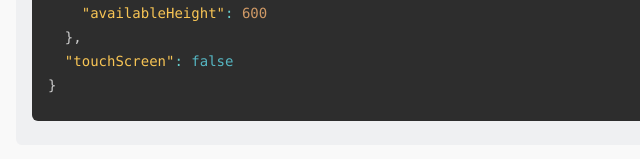
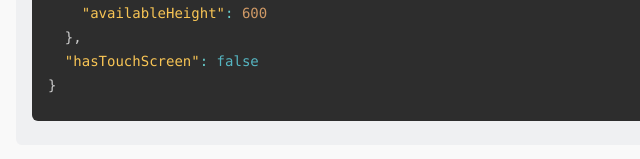
Before and after one commit to igorjohn/anti-clone, a plain HTML site: page user-data.html in a window 1280 px wide. Shown: the part 1733-1892 px from the top of the page, 236-876 px from the left. Drawn offline with nearby package versions, Linux system fonts and the light colour scheme.

Commit message:
user data

```diff
--- a/user-data.html
+++ b/user-data.html
@@ -82,7 +82,7 @@
         availableHeight: screen?.availHeight,
         availableColorDepth: screen?.availColorDepth,
       },
-      touchScreen: touchScreen,
+      hasTouchScreen: touchScreen,
     };
 
     const userDataContainer = document.querySelector("#user-data-container code");
```
